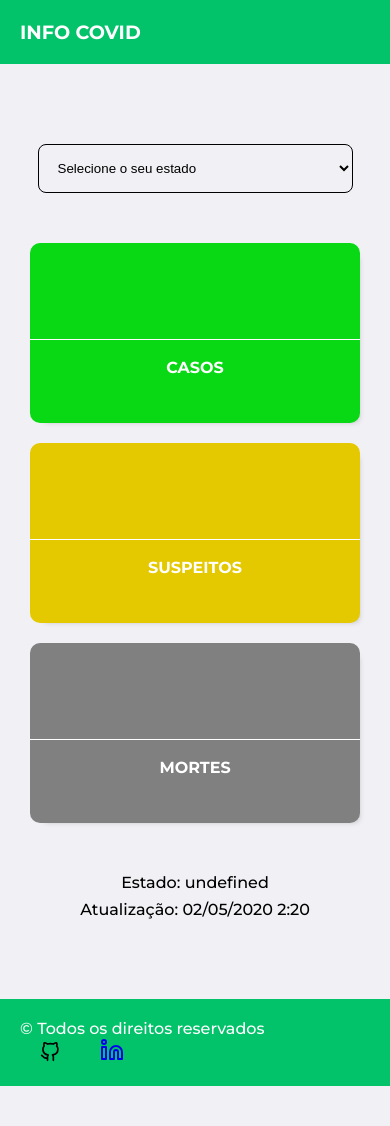
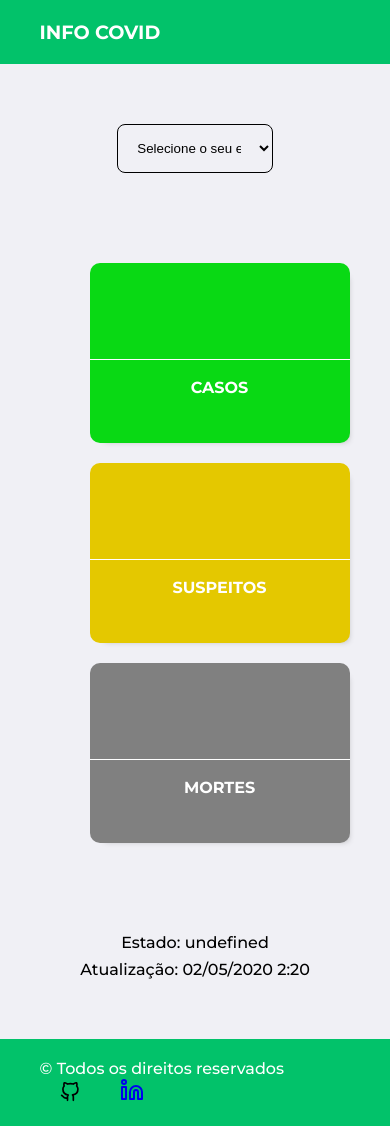
Before and after one commit to huriellopes/info-covid, a React (Create React App) app: page / in a window 390 px wide. Before the commit the page ends 1086 px from the top, so only its background shows below. Built offline with nearby package versions, Linux system fonts and the light colour scheme; no server answers.

Commit message:
Corrigindo layout

```diff
--- a/src/pages/Conteudo/index.js
+++ b/src/pages/Conteudo/index.js
@@ -33,7 +33,9 @@ export default function Conteudo() {
   }
 
   return (
-    <section className="container section-covid">
+    <section>
+      <div className="container">
+
         <div className="search">
           <form>
             <select name="uf" defaultValue="" id="ufCovid" onChange={(e) => search(e.target.value)}>
@@ -68,11 +70,7 @@ export default function Conteudo() {
             </select>
           </form>
         </div>
-      {/* <div className="pesquisa-covid">
-        <form action="">
-          <input type="text" name="" placeholder="Pesquise aqui..." />
-        </form>
-      </div> */}
+
         <div className="cards">
           <div className="card">
             <div className="number-cases">
@@ -110,6 +108,7 @@ export default function Conteudo() {
             <span>{'Atualização: '+Moment(cases.datetime).format('DD/MM/YYYY H:m')}</span>
           </div>
         </div>
+      </div>
     </section>
   )
 }
--- a/src/pages/Conteudo/style.css
+++ b/src/pages/Conteudo/style.css
@@ -1,23 +1,16 @@
-.section-covid {
-  width: 100%;
-  display: flex;
-  flex-wrap: wrap;
-  max-width: 1140px;
-  margin: 60px auto;
-}
-
-.section-covid .search {
+.search {
   display: flex;
   justify-content: center;
   align-items: center;
   width: 100%;
+  margin: 40px auto;
 }
 
-.section-covid .search form {
+.search form {
   width: 50%;
 }
 
-.section-covid .search form select {
+.search form select {
   border: 1px solid #000000;
   width: 100%;
   padding: 15px;
@@ -33,13 +26,14 @@ option {
   padding: 0px 2px 1px;
 }
 
-.section-covid .cards {
+.cards {
   display: flex;
   flex-wrap: wrap;
-  margin: 40px auto;
+  margin: 0 auto;
+  padding: 40px;
 }
 
-.section-covid .card {
+.cards .card {
   flex: 1 1 260px;
   width: 260px;
   height: 180px;
@@ -50,69 +44,70 @@ option {
   transition: 400ms;
 }
 
-.section-covid .card:hover {
+.cards .card:hover {
   box-shadow: 4px 4px 4px -2px rgba(0,0,0,.3);
 }
 
-.section-covid .card:nth-child(1) {
+.cards .card:nth-child(1) {
   background: #09D914;
 }
 
-.section-covid .card:nth-child(2) {
+.cards .card:nth-child(2) {
   background: #e4c800;
 }
 
-.section-covid .card:nth-child(3) {
+.cards .card:nth-child(3) {
   background: #808080;
 }
 
-.section-covid .card .number-cases {
+.cards .card .number-cases {
   width: 100%;
   padding: 24px;
   margin: 24px auto;
   text-align: center;
 }
 
-.section-covid .card .cases-content {
+.cards .card .cases-content {
   width: 100%;
   text-align: center;
   border-top: 1px solid #FFFFFF;
   padding: 18px;
 }
 
-.section-covid .card .cases-content .card-title {
+.cards .card .cases-content .card-title {
   font-size: 1rem;
   text-transform: uppercase;
 }
 
-.section-covid .card .number-cases .card-text {
+.cards .card .number-cases .card-text {
   font-size: 1.6em;
   text-transform: uppercase;
   font-weight: 700;
 }
 
-.section-covid .info-locale-date {
+.info-locale-date {
   display: flex;
   width: 100%;
   flex-direction: column;
   flex-wrap: wrap;
   align-items: center;
   justify-content: center;
+  padding: 40px;
 }
 
-.section-covid .info-locale {
+.info-locale {
   margin-bottom: .5rem;
   font-size: 1rem;
   font-weight: 500;
 }
 
-.section-covid .info-date {
+.info-date {
   font-weight: 500;
   font-size: 1rem;
 }
 
 @media (max-width: 680px) {
-  .section-covid .search form {
+  .cards .search form {
     width: 90%;
   }
 }
--- a/src/pages/Footer/index.js
+++ b/src/pages/Footer/index.js
@@ -4,7 +4,8 @@ import './style.css'
 
 function Footer () {
   return (
-    <footer className="container footer-covid">
+    <footer className="footer-bg">
+      <div className="container">
         <div className="direitos">
           <p>&copy; Todos os direitos reservados</p>
         </div>
@@ -20,6 +21,7 @@ function Footer () {
             </a>
           </span>
         </div>
+      </div>
     </footer>
   )
 }
--- a/src/pages/Footer/style.css
+++ b/src/pages/Footer/style.css
@@ -1,15 +1,17 @@
-.footer-covid {
+.footer-bg {
   background-color: #02C26A;
   color: #FFFFFF;
-  width: 100%;
+}
+
+.container {
   justify-content: space-between;
 }
 
-.footer-covid .redes span {
+.footer-bg .redes span {
   padding: 20px;
 }
 
-.footer-covid p {
+.footer-bg p {
   font-size: 1em;
   font-weight: 500;
 }
--- a/src/pages/Header/index.js
+++ b/src/pages/Header/index.js
@@ -6,11 +6,11 @@ import './style.css'
 
 function Header() {
   return (
-    <header className="container header-covid">
-      <div className="logo-covid">
-        <span>
-          Info Covid
-        </span>
+    <header className="header-bg">
+      <div className="container">
+        <div className="logo-covid">
+          <span>Info Covid</span>
+        </div>
       </div>
     </header>
   )
--- a/src/pages/Header/style.css
+++ b/src/pages/Header/style.css
@@ -1,22 +1,10 @@
-.header-covid {
+.header-bg {
   background-color: #02c26a;
-  width: 100%;
   color: #FFFFFF;
-  align-items: center;
-  margin: 0 auto;
-  justify-content: space-between;
 }
 
-.header-covid .logo-covid {
+.header-bg .logo-covid {
   font-size: 1.2em;
   font-weight: 700;
   text-transform: uppercase;
 }
-
-.header-covid .info span {
-  padding: 12px;
-}
-
-.header-covid .info a:hover {
-  color: #c0c0;
-}
```
Lines whose indentation alone changed are shown as unchanged.
